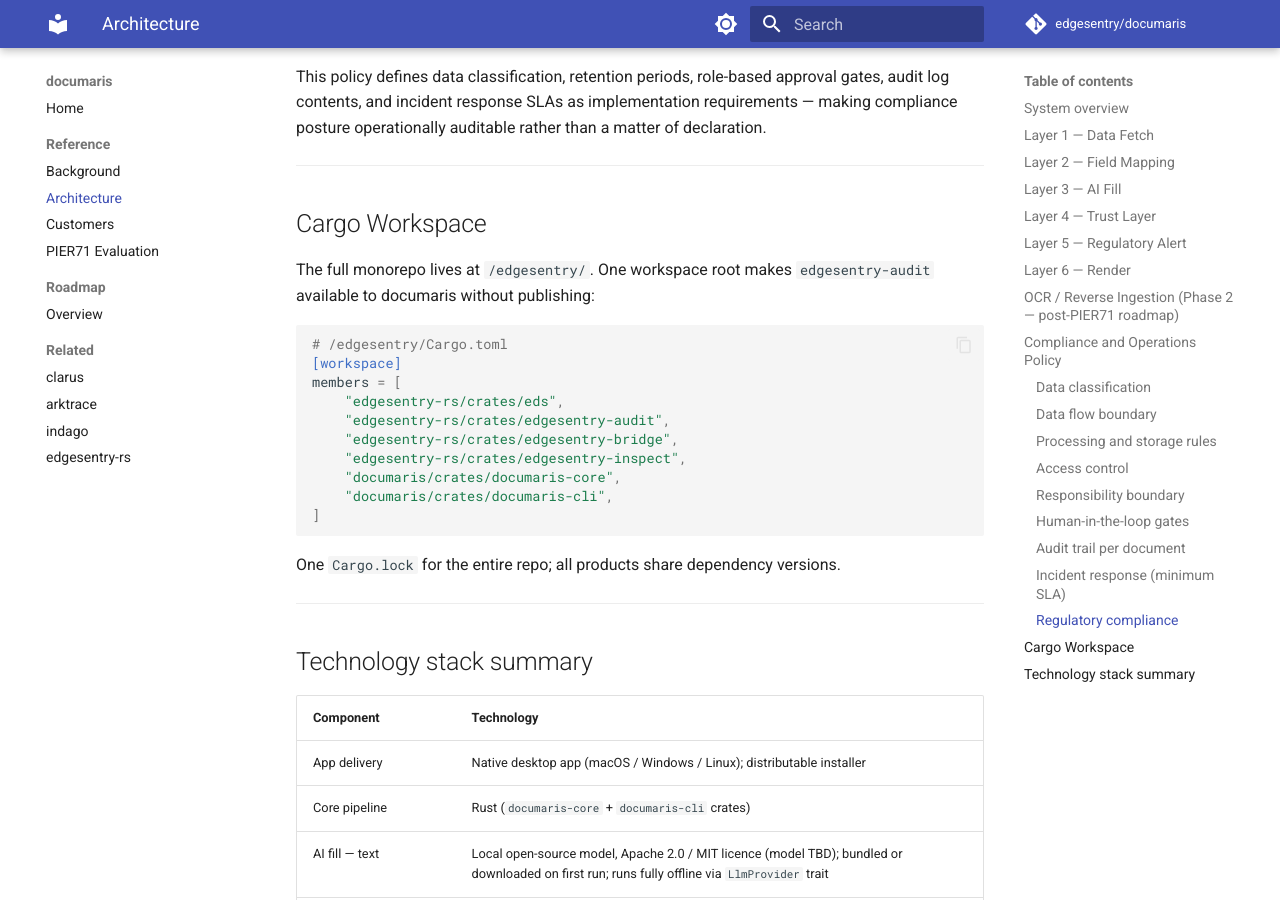
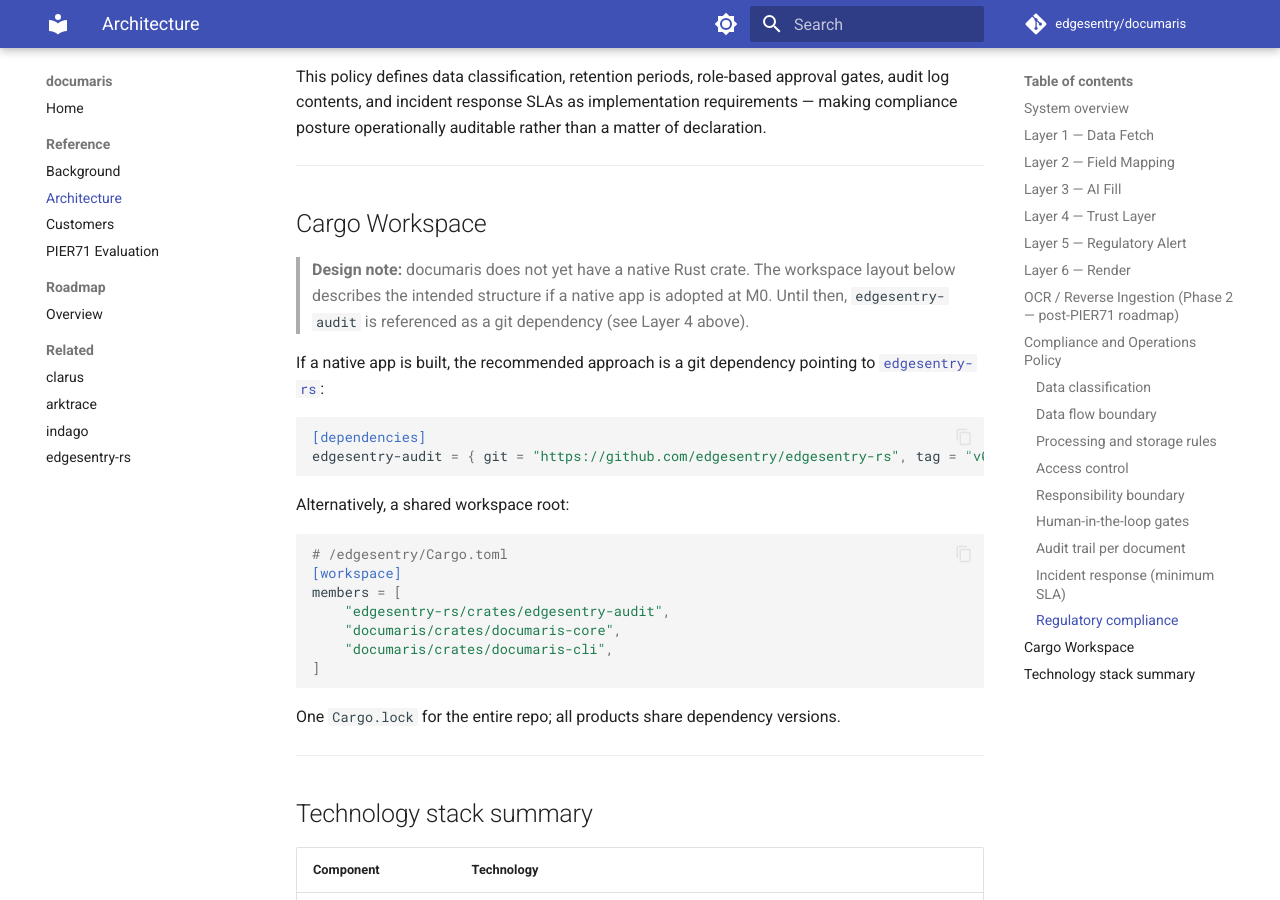
Before and after one commit to edgesentry/documaris, an MkDocs documentation site: the page built from docs/ref-architecture.md, in a window 1280 px wide and 900 px high, scrolled down 15399 px. Built offline with MkDocs 1.6.1 and Material for MkDocs 9.7.7, drawn with Linux system fonts in a browser that asks for light colours; comment, search, counter and statistics services are not loaded; some of the changed text lies outside the part shown.

Commit message:
docs: replace path dep with git URL; clarify Cargo Workspace is a design note
edgesentry-audit path = "../edgesentry-rs/..." → git URL.
No Cargo.toml exists in this repo; workspace section now annotated as
a design proposal for the native app decision at M0.

Co-Authored-By: Claude Sonnet 4.6 <noreply@anthropic.com>

````diff
--- a/docs/ref-architecture.md
+++ b/docs/ref-architecture.md
@@ -137,7 +137,7 @@ Implemented by reusing **`edgesentry-audit`** — the shared Rust crate from [`e
 
 ```toml
 [dependencies]
-edgesentry-audit = { path = "../edgesentry-rs/crates/edgesentry-audit" }
+edgesentry-audit = { git = "https://github.com/edgesentry/edgesentry-rs", tag = "v0.1.0" }
 ```
 
 **Remote audit store — MVP and future:**
@@ -400,16 +400,22 @@ This policy defines data classification, retention periods, role-based approval
 
 ## Cargo Workspace
 
-The full monorepo lives at `/edgesentry/`. One workspace root makes `edgesentry-audit` available to documaris without publishing:
+> **Design note:** documaris does not yet have a native Rust crate. The workspace layout below describes the intended structure if a native app is adopted at M0. Until then, `edgesentry-audit` is referenced as a git dependency (see Layer 4 above).
+
+If a native app is built, the recommended approach is a git dependency pointing to [`edgesentry-rs`](https://github.com/edgesentry/edgesentry-rs):
+
+```toml
+[dependencies]
+edgesentry-audit = { git = "https://github.com/edgesentry/edgesentry-rs", tag = "v0.1.0" }
+```
+
+Alternatively, a shared workspace root:
 
 ```toml
 # /edgesentry/Cargo.toml
 [workspace]
 members = [
-    "edgesentry-rs/crates/eds",
     "edgesentry-rs/crates/edgesentry-audit",
-    "edgesentry-rs/crates/edgesentry-bridge",
-    "edgesentry-rs/crates/edgesentry-inspect",
     "documaris/crates/documaris-core",
     "documaris/crates/documaris-cli",
 ]
````
